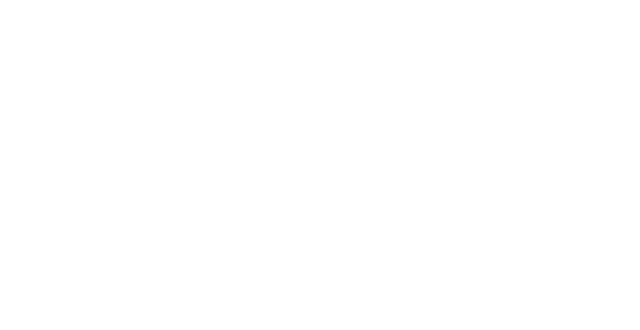
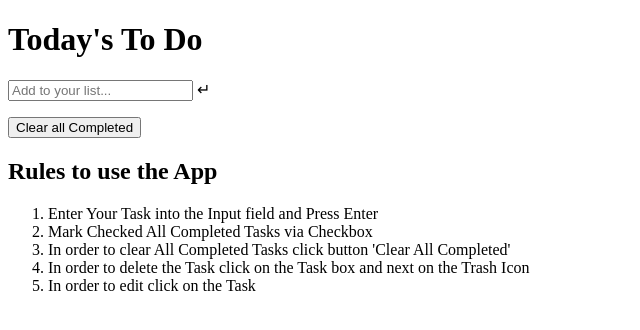
Before and after one commit to JGrineau/to-do-app, a plain HTML site: page index.html in a window 1280 px wide. Shown: the whole page, without its empty margins (0-640 px from the left). Drawn offline with Linux system fonts and the light colour scheme.

Commit message:
updated the html

```diff
--- a/index.html
+++ b/index.html
@@ -8,5 +8,36 @@
     <script src="script.js" defer></script>
     <title>JP GrineauTo-Do-App</title>
   </head>
-  <body></body>
+  <body>
+    <main>
+      <header class="d-flex title-container">
+        <h1>Today's To Do</h1>
+        <i class="fas fa-sync-alt"></i>
+      </header>
+      <form class="input-container">
+        <input type="text" id="myInput" placeholder="Add to your list..." />
+        <span class="enterArrow" id="arrow">&#8629;</span>
+      </form>
+      <ul class="d-flex todo-lists"></ul>
+      <button class="btn">Clear all Completed</button>
+    </main>
+    <section class="rules">
+      <h2>Rules to use the App</h2>
+      <ol>
+        <li class="rule">
+          Enter Your Task into the Input field and Press Enter
+        </li>
+        <li class="rule">Mark Checked All Completed Tasks via Checkbox</li>
+        <li class="rule">
+          In order to clear All Completed Tasks click button 'Clear All
+          Completed'
+        </li>
+        <li class="rule">
+          In order to delete the Task click on the Task box and next on the
+          Trash Icon
+        </li>
+        <li class="rule">In order to edit click on the Task</li>
+      </ol>
+    </section>
+  </body>
 </html>
```
